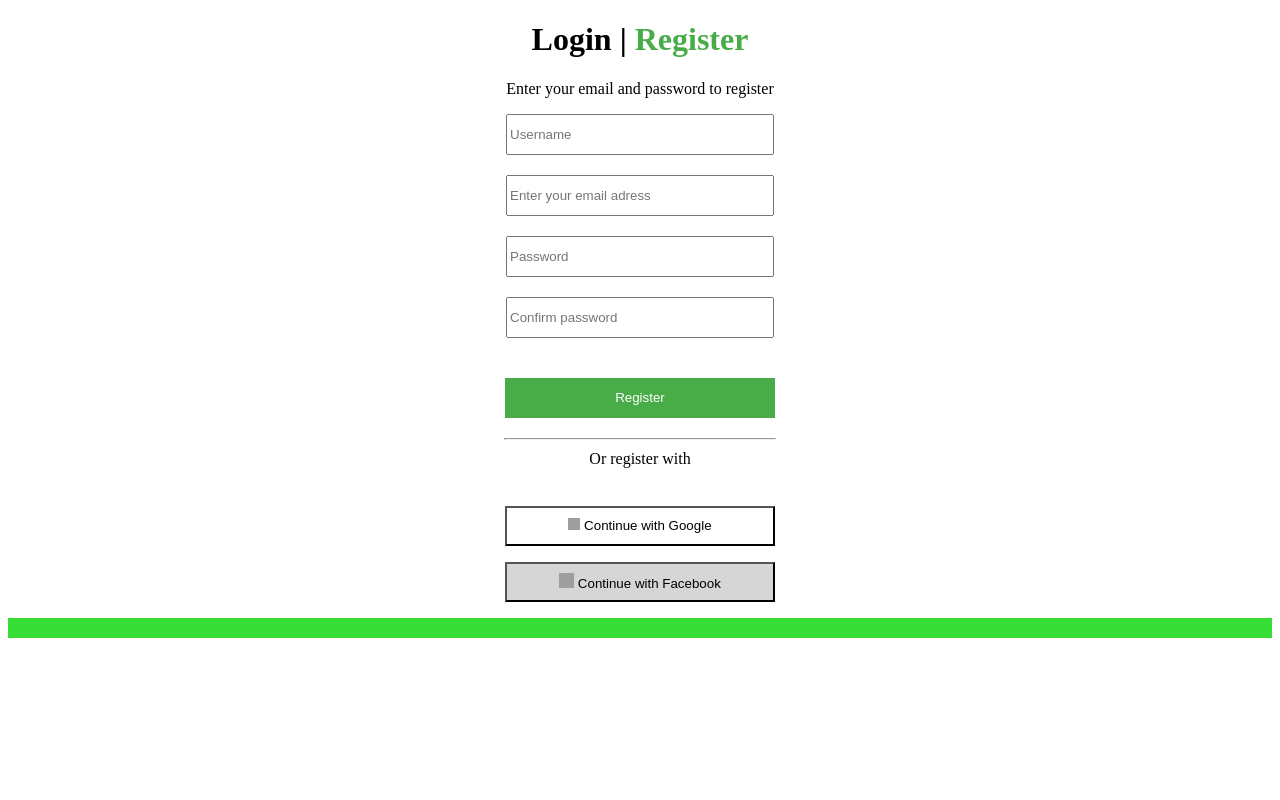
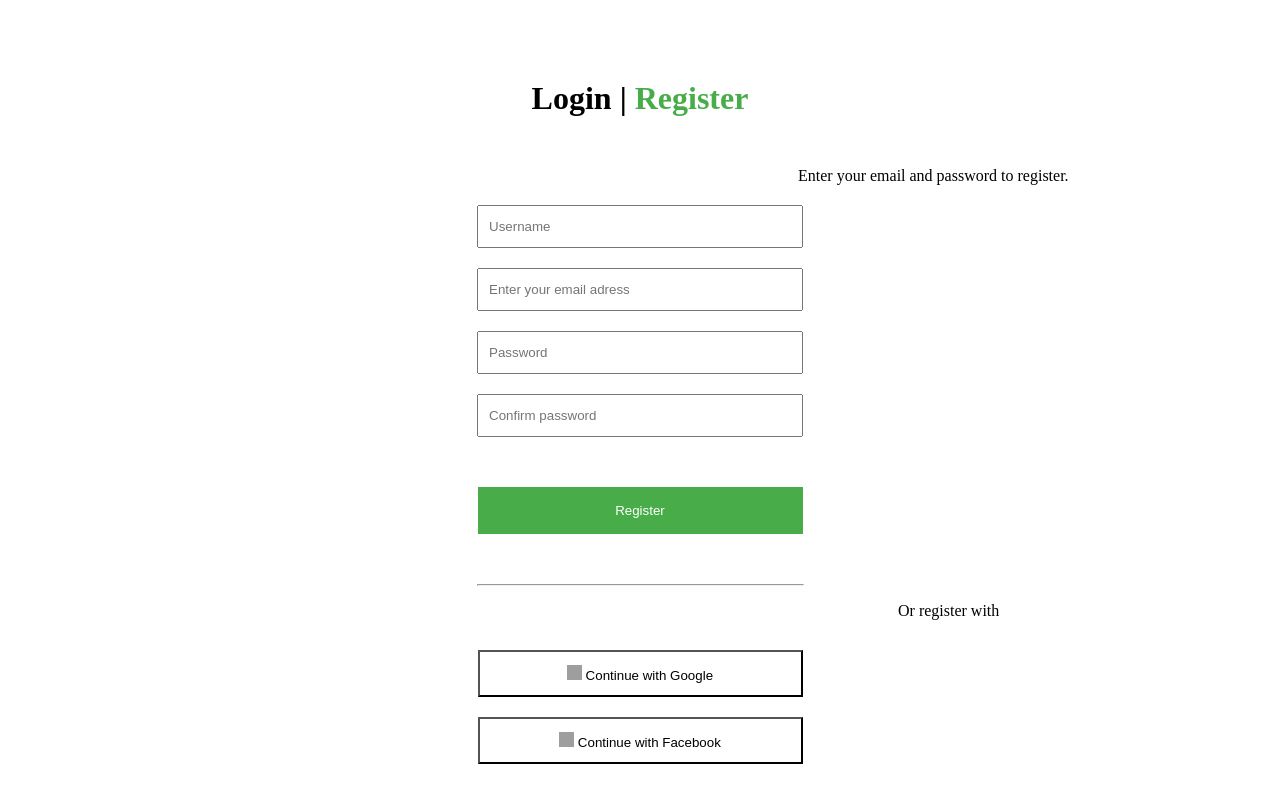
Before and after one commit to MaksonCompany/Homework5, a plain HTML site: page index.html in a window 1280 px wide. Drawn offline with Linux system fonts and the light colour scheme; grey boxes are pictures that could not be loaded.

Commit message:
GreenShopCSShomework

```diff
--- a/index.html
+++ b/index.html
@@ -4,43 +4,37 @@
 <head>
     <meta charset="UTF-8">
     <meta name="viewport" content="width=device-width, initial-scale=1.0">
-    <title>Document</title>
-
+    <title>GreenShop</title>
+    <link rel="stylesheet" href="./main.css">
 </head>
 
 
 <body>
 
-    <center>
-        <h1> Login | <span style="color: rgb(72, 173, 72);"> Register </span> </h1>
-    </center>
-    <center>
-        <p> Enter your email and password to register </p>
-    </center>
+
+    <h1 class="verh"> Login | <span>Register</span> </h1>
+
+
+    <p class="verh2"> Enter your email and password to register. </p>
+
     <form>
-        <center> <input style="width: 260px; height: 35px;;" type="text" name="username" placeholder="Username"
-                required></center>
-        <center><input style="margin-top: 20px; width: 260px; height: 35px;;" type="email" name="email" id="email"
-                placeholder="Enter your email adress" required></center>
-        <center><input style="margin-top: 20px; width: 260px; height: 35px;;" type="password" name="password"
-                id="password" placeholder="Password" required></center>
-        <center> <input style="margin-top: 20px; width: 260px; height: 35px;;" type="password" name="confirmpassword"
-                id="comfirmpassword" placeholder="Confirm password" required></center>
-        <center> <input
-                style="margin-top: 40px; width: 270px; height: 40px;; background-color:rgb(72, 173, 72) ;color: white; border: 0;"
-                type="submit" value="Register"></center>
+        <input class="input1" type="text" name="username" placeholder="Username" required>
+        <input class="input1" type="email" name="email" id="email" placeholder="Enter your email adress" required>
+        <input class="input1" type="password" name="password" id="password" placeholder="Password" required>
+        <input class="input1" type="password" name="confirmpassword" id="comfirmpassword" placeholder="Confirm password"
+            required>
+        <input class="submit" type="submit" value="Register">
     </form>
-    <hr style="width: 270px; margin-top: 20px;">
-    <center><p style="margin-top: 10px;">Or register with </p></center>
-<center> <p><button style="width: 270px;height: 40px; margin-top: 22px;background-color: white;"> <img
-                style="height: 12px; width: 12px ;"
+    <hr>
+    <p class="orreg"> Or register with </p>
+    <p><button> <img
                 src="https://upload.wikimedia.org/wikipedia/commons/thumb/c/c1/Google_%22G%22_logo.svg/1200px-Google_%22G%22_logo.svg.png"
                 alt="Googlelogo"> Continue with
-            Google</button></p></center>
-   <center> <p> <button style="width: 270px;height: 40px;background-color: rgb(214, 214, 214);"> <img style="height: 15px; width: 15px;"
-                src="https://gallerypng.com/wp-content/uploads/2024/05/facebook-logo-png-image.png" alt="Facebooklogo"> Continue
-            with Facebook</button></p></center>
-            <div style="background-color: rgb(53, 221, 53);height: 20px;; width: 100%;;"></div>
+            Google</button></p>
+    <p> <button> <img src="https://gallerypng.com/wp-content/uploads/2024/05/facebook-logo-png-image.png"
+                alt="Facebooklogo"> Continue
+            with Facebook</button></p>
+
 
 
 </body>
--- /dev/null
+++ b/main.css
@@ -0,0 +1,66 @@
+h1,
+form {
+    text-align: center;
+
+}
+
+input {
+    display: block;
+
+}
+
+.input1 {
+    margin: 0 auto;
+    width: 310px;
+    height: 37px;
+    margin-top: 20px;
+    padding-left: 10px;
+}
+
+span {
+    color: rgb(72, 173, 72);
+}
+
+.verh {
+    margin-top: 80px;
+}
+
+.verh2 {
+    margin-top: 50px;
+    margin-left: 790px;
+}
+
+.submit {
+    margin: 0 auto;
+    width: 325px;
+    height: 47px;
+    margin-top: 50px;
+    background-color: rgb(72, 173, 72);
+    border: 0;
+    color: white;
+}
+
+hr {
+    width: 325px;
+    margin-top: 50px;
+}
+
+.orreg {
+    margin-left: 890px;
+    margin-bottom: 30px;
+}
+
+button {
+    display: block;
+    margin: 0 auto;
+    width: 325px;
+    height: 47px;
+    margin-top: 20px;
+    background-color: white;
+
+}
+
+img {
+    width: 15px;
+    height: 15px;
+}
```
Also changed, not shown: 1 other file.
